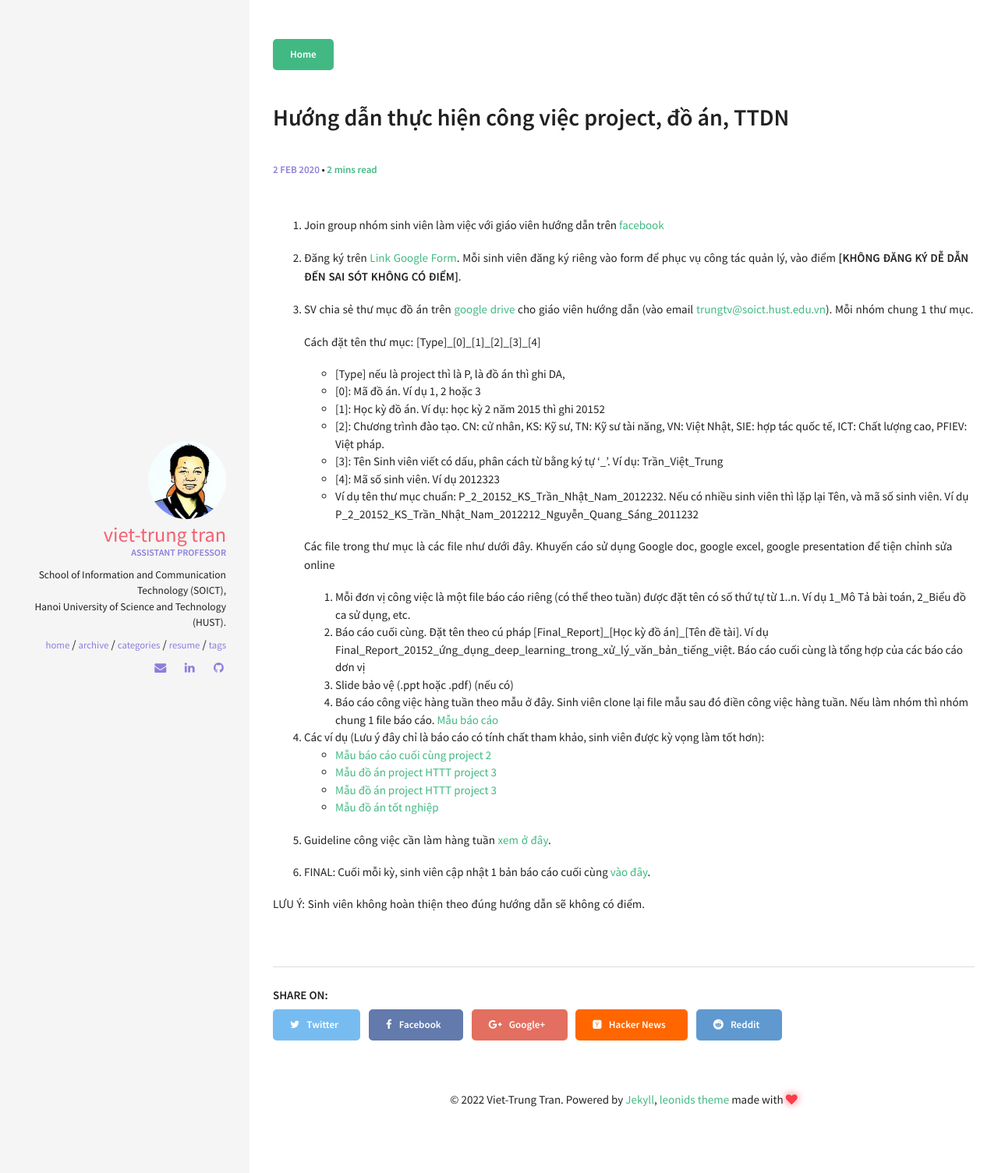
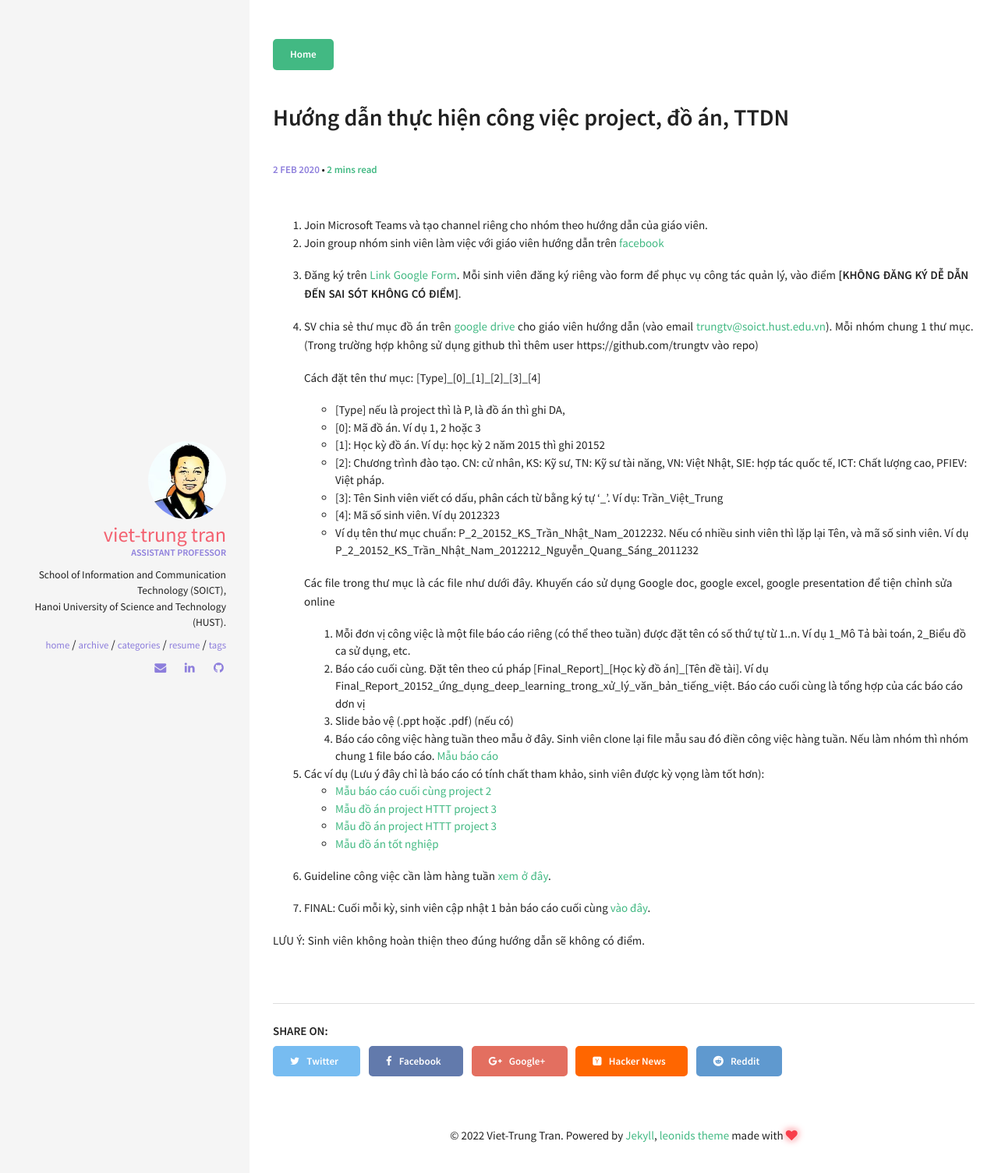
Before and after one commit to trungtv/trungtv.github.io, a Jekyll site: the page built from _posts/2020-02-02-huong-dan-cong-viec-lam-project-doan.md, in a window 1280 px wide. Shown: the top 1505 px of the page at 78% size. Built offline with Jekyll 4.4.1, drawn with Linux system fonts in a browser that asks for light colours.

Commit message:
Update 2020-02-02-huong-dan-cong-viec-lam-project-doan.md

```diff
--- a/_posts/2020-02-02-huong-dan-cong-viec-lam-project-doan.md
+++ b/_posts/2020-02-02-huong-dan-cong-viec-lam-project-doan.md
@@ -1,13 +1,16 @@
 ---
 layout: post
-title: "Hướng dẫn thực hiện công việc project, đồ án, TTDN"
-categories: [Guideline]
+title: 'Hướng dẫn thực hiện công việc project, đồ án, TTDN'
+categories:
+  - Guideline
 share: true
+published: true
 ---
+0. Join Microsoft Teams và tạo channel riêng cho nhóm theo hướng dẫn của giáo viên.
 1. Join group nhóm sinh viên làm việc với giáo viên hướng dẫn trên [facebook](https://www.facebook.com/groups/itbee.soict/)
 2. Đăng ký trên [Link Google Form](https://docs.google.com/forms/d/e/1FAIpQLSd22vGSppy8nw_0ZatTVtKh4oLTZFUJoJyUi4rd1QvP0QNhhA/viewform?c=0&w=1). Mỗi sinh viên đăng ký riêng vào form để phục vụ công tác quản lý, vào điểm **[KHÔNG ĐĂNG KÝ DỄ DẪN ĐẾN SAI SÓT KHÔNG CÓ ĐIỂM]**.
 
-3. SV chia sẻ thư mục đồ án trên [google drive](https://support.google.com/drive/answer/2494822?hl=vi&ref_topic=2525251&fbclid=IwAR1gOSpzWHbjQUg2dGgVN9pg8-x_MRSxeFitlfYs9OiPcIWMub58i4mvn4Q) cho giáo viên hướng dẫn (vào email [trungtv@soict.hust.edu.vn](mailto:trungtv@soict.hust.edu.vn)). Mỗi nhóm chung 1 thư mục.
+3. SV chia sẻ thư mục đồ án trên [google drive](https://support.google.com/drive/answer/2494822?hl=vi&ref_topic=2525251&fbclid=IwAR1gOSpzWHbjQUg2dGgVN9pg8-x_MRSxeFitlfYs9OiPcIWMub58i4mvn4Q) cho giáo viên hướng dẫn (vào email [trungtv@soict.hust.edu.vn](mailto:trungtv@soict.hust.edu.vn)). Mỗi nhóm chung 1 thư mục. (Trong trường hợp không sử dụng github thì thêm user https://github.com/trungtv vào repo)
 
 	Cách đặt tên thư mục:  \[Type\]\_\[0\]\_\[1\]\_\[2\]\_\[3\]\_\[4\]
 	* \[Type\] nếu là project thì là P, là đồ án thì ghi DA,
```
